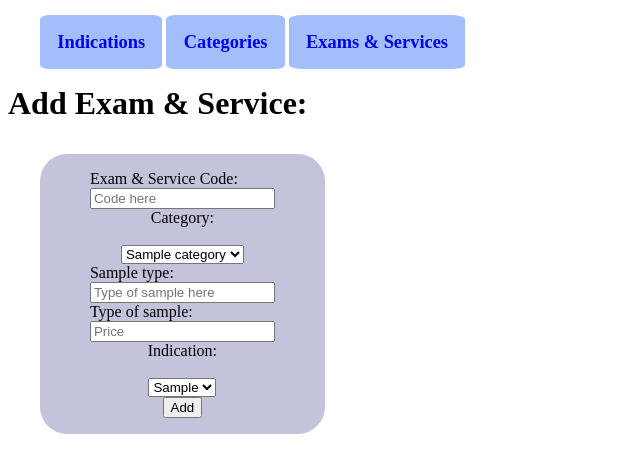
After one commit to nataliamoraluq/project_Lab_Doof, a Flask app: page /e in a window 1280 px wide. The commit adds this page. Shown: the top 473 px of the page, without its empty margins (0-640 px from the left). Run offline with Flask 3, Linux system fonts and the light colour scheme; a database or web service that is not in the repository returns one stand-in record (values such as "Sample title").

Commit message:
create exam (it does work already!!)

```diff
--- a/app.py
+++ b/app.py
@@ -18,6 +18,12 @@ def indications():
 def categories():
     categorias = categoryCollection.find()
     return render_template("listCategory.html.jinja", categorias=categorias)
+
+#LIST - EXAMS & SERVICES
+@app.route("/exams", methods=["GET"])
+def exams():
+    examenes = examServiceCollection.find()
+    return render_template("listExam.html.jinja", examenes=examenes)
 
 # ---------------------------------- CRUD INDICATIONS -------------------------------
 ## *** CREATE INDICATION ***
@@ -64,7 +70,6 @@ def deleteIndication(id):
     return render_template("listIndication.html.jinja", indicaciones=indicaciones)
 
 # ---------------------------------- CRUD CATEGORIES -------------------------------"
-
 ## *** CREATE CATEGORY ***
 @app.route("/c", methods=["GET", "POST"])
 def addCategory():
@@ -85,7 +90,7 @@ def addCategory():
         return render_template("listCategory.html.jinja", categorias=categorias)
     return render_template("createCategory.html.jinja")
 
-## *** UPDATE INDICATION ***
+## *** UPDATE CATEGORY ***
 @app.route("/updateC/<id>", methods=["GET", "POST"])
 def updateCategory(id):
     oid = ObjectId(id)
@@ -100,7 +105,7 @@ def updateCategory(id):
         return redirect(url_for('categories'))
     return render_template("updateCategory.html.jinja", categX=category)
 
-## *** DELETE INDICATION ***
+## *** DELETE CATEGORY ***
 @app.route("/deleteC/<id>", methods=["GET"])
 def deleteCategory(id):
     oid = ObjectId(id)
@@ -108,10 +113,58 @@ def deleteCategory(id):
     categorias = categoryCollection.find()
     return render_template("listCategory.html.jinja", categorias=categorias)
 
+## ### ---- ###
+@app.route("/showCategOptions", methods=["GET"])
+def sendCategory():
+    categorias = categoryCollection.find()
+    indicaciones = indicationCollection.find()
+    return render_template("createExam.html.jinja", categorias=categorias, indicaciones=indicaciones)
+
+@app.route("/e", methods=["GET", "POST"])
+def addExam():
+    listCat = categoryCollection.find()
+    listIndi = indicationCollection.find()
+    if request.method == "POST":
+
+        name = request.form['examCode']
+        categoriesX = request.form['categories']
+        typeOfSample = request.form['typeOfSample']
+        price = request.form['priceExam']
+        indicationX = request.form['indications']
+
+        exam = {
+            'name' : name,
+            'categoriesX' : categoriesX,
+            'typeOfSample' : typeOfSample,
+            'price' : price,
+            'indicationX' : indicationX
+        }
+
+        print("Exam: ", exam)
+
+        examServiceCollection.insert_one(exam)
+        examenes = examServiceCollection.find()
+        return render_template("listExam.html.jinja", examenes=examenes)
+    return render_template("createExam.html.jinja", categoriasList=listCat, indicacionesList=listIndi)
+
+
 """
-
-                    <a href="/updateC/{{x._id}}">Update</a>
-                    <a href="/deleteC/{{x._id}}">Delete</a>
+    <div id="infoExam">
+        <h1> {% block title %} Exam & Service: {% endblock %}</h1>
+        <a href="{{url_for('addExam')}}"> Add an exam </a>
+        <h3> Exams List: </h3>
+    </div>
+    <div id="examListCont">
+        <ul>
+            {% for e in examenes %}
+                <li>
+                    <p>{{e.code}}</p>
+                    <a href="/updateC/{{c._id}}">Update</a>
+                    <a href="/deleteC/{{c._id}}">Delete</a>
+                </li>
+            {% endfor %}
+        </ul>
+    </div>
 """
 #LIST - EXAMS GENERAL
 # CRUD EXAMS --
--- a/templates/base.html.jinja
+++ b/templates/base.html.jinja
@@ -9,7 +9,8 @@
 <body>
     <nav id="navBarOptions">
         <a id="navIndic" href="{{ url_for('indications') }}"> Indications</a>
-        <a href="{{url_for('categories')}}"> Categorias</a>
+        <a href="{{url_for('categories')}}"> Categories</a>
+        <a href="{{url_for('exams')}}"> Exams & Services</a>
     </nav>
     {% for message in get_flashed_messages()  %}
         <p style="color: red; font-weight: 600">{{ message }}</p>
--- /dev/null
+++ b/templates/createExam.html.jinja
@@ -0,0 +1,36 @@
+{% extends 'base.html.jinja' %}
+{% block contentBase %}
+    <div class="createFormExam">
+        <h1> {% block title %} Add Exam & Service: {% endblock %}</h1>
+        <form method="POST">
+            <div>
+                <label for="examCode">Exam & Service Code: </label><br>
+                <input type="string" name="examCode" placeholder="Code here">
+                <br>
+            </div>
+            <label for="category">Category: </label><br>
+            <select name="categories" id="categoryOptions">
+                {% for c in categoriasList %}
+                    <option value="{{c.name}}"> {{c.name}}</option>
+                {% endfor %}
+            </select>
+            <div>
+                <label for="typeOfSample">Sample type: </label><br>
+                <input type="string" name="typeOfSample" placeholder="Type of sample here">
+                <br>
+            </div>
+            <div>
+                <label for="priceExam">Type of sample: </label><br>
+                <input type="string" name="priceExam" placeholder="Price "in Bs" ">
+                <br>
+            </div>
+            <label for="indication"> Indication: </label><br>
+            <select name="indications" id="indicationOptions">
+                {% for indiX in indicacionesList %}
+                    <option value="{{indiX.codeIndic}}"> {{indiX.codeIndic}}</option>
+                {% endfor %}
+            </select>
+            <input id="btnAddE" type="submit" value="Add">
+        </form>
+    </div>
+{% endblock %}
```
Also changed, not shown: templates/listExam.html.jinja (added, +18 -0 lines).
